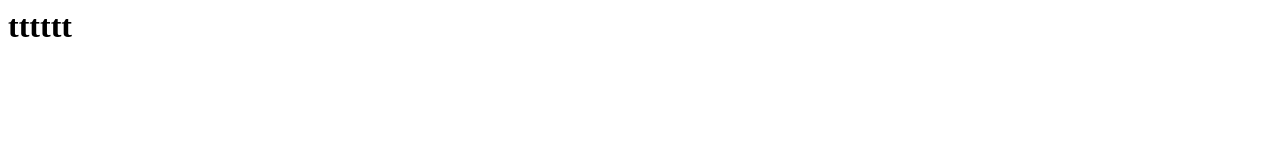
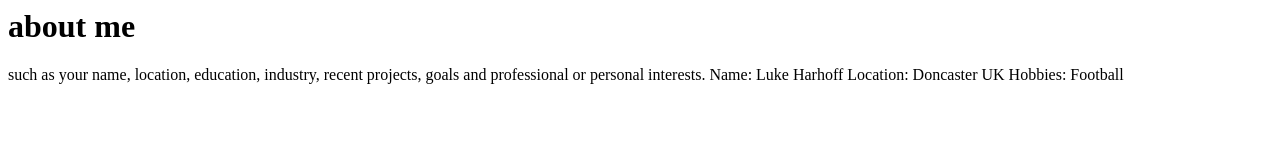
Before and after one commit to Lukeharhoff/repository1, a plain HTML site: page index.html in a window 1280 px wide. Drawn offline with Linux system fonts and the light colour scheme.

Commit message:
Update index.html

```diff
--- a/index.html
+++ b/index.html
@@ -1 +1,5 @@
-<h1>tttttt</h1>
+<h1>about me</h1>
+<p> such as your name, location, education, industry, recent projects, goals and professional or personal interests.
+Name: Luke Harhoff
+Location: Doncaster UK
+Hobbies: Football</p>
```
